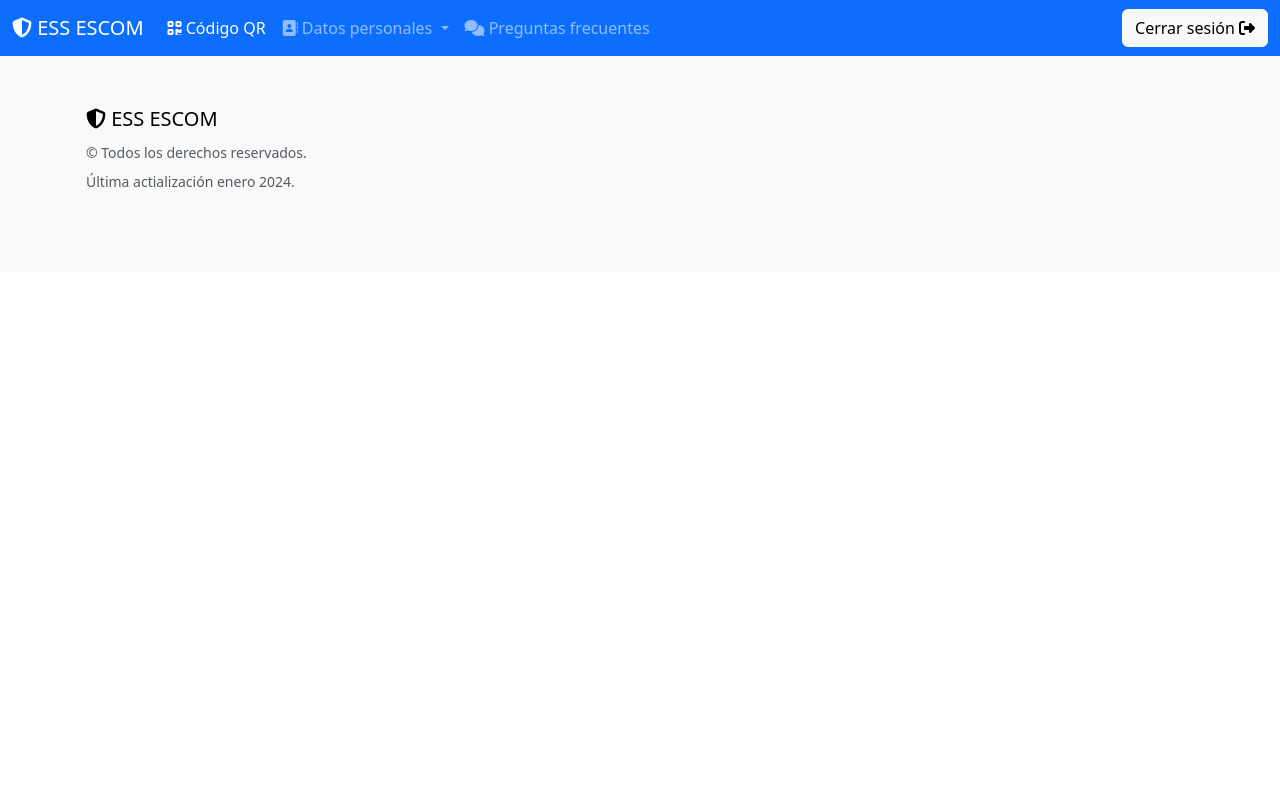
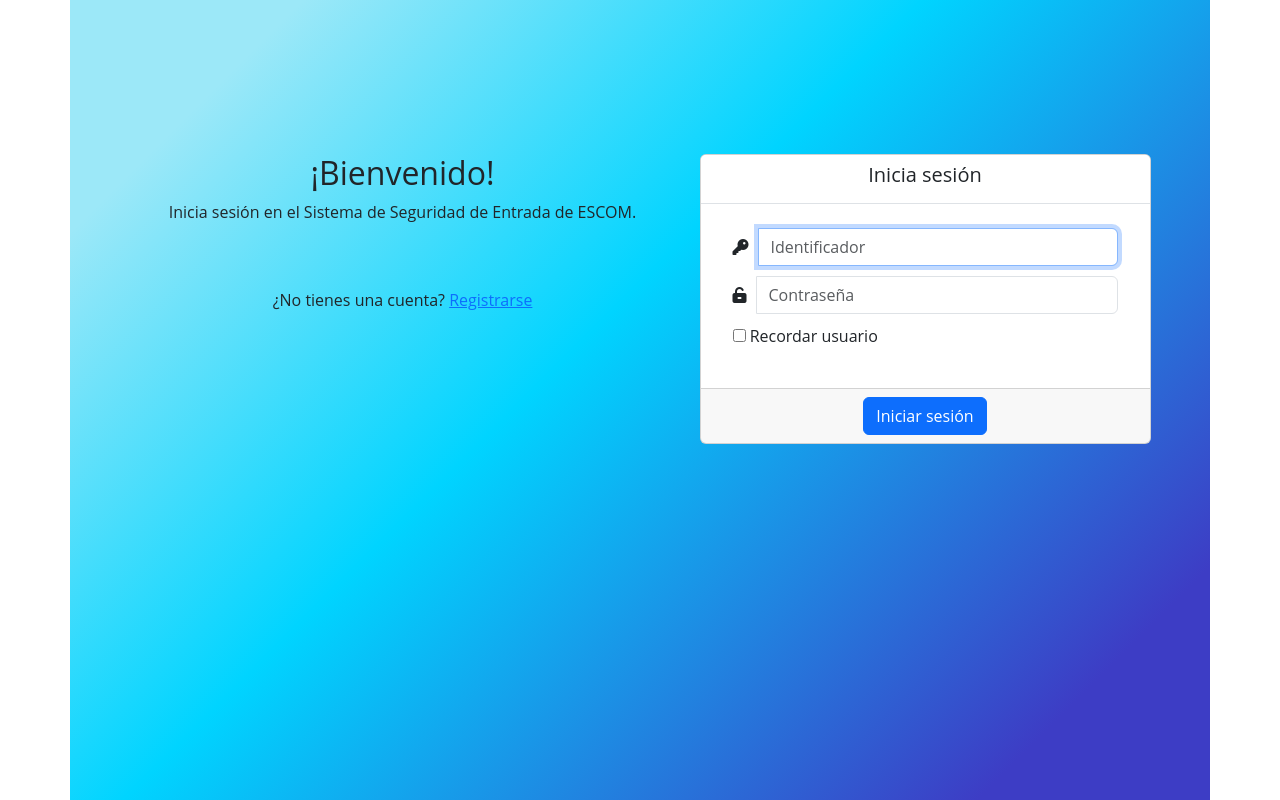
Before and after one commit to MonicaGonzalez30/Entry-security-system-4AM1, an Angular app in the folder Frontend/: page / in a window 1280 px wide. Built offline with nearby package versions, Linux system fonts and the light colour scheme.

Commit message:
Creación del login

```diff
--- a/Frontend/src/app/app.component.html
+++ b/Frontend/src/app/app.component.html
@@ -1,4 +1,5 @@
-<app-header></app-header>
+<!-- <app-header></app-header> -->
 
+<app-login></app-login>
 
-<app-footer></app-footer>
+<!-- <app-footer></app-footer> -->
--- a/Frontend/src/app/app.component.ts
+++ b/Frontend/src/app/app.component.ts
@@ -3,11 +3,12 @@ import { CommonModule } from '@angular/common';
 import { RouterOutlet } from '@angular/router';
 import { HeaderComponent } from './comun/header/header.component';
 import { FooterComponent } from './comun/footer/footer.component';
+import { LoginComponent } from './login/login.component';
 
 @Component({
   selector: 'app-root',
   standalone: true,
-  imports: [CommonModule, RouterOutlet, HeaderComponent, FooterComponent],
+  imports: [CommonModule, RouterOutlet, HeaderComponent, FooterComponent, LoginComponent],
   templateUrl: './app.component.html',
   styleUrl: './app.component.scss'
 })
--- /dev/null
+++ b/Frontend/src/app/login/login.component.html
@@ -0,0 +1,41 @@
+<div class="container">
+    <div class="row">
+        <div class="col-lg-6 col-md-6">
+            <div id="bienvenida">
+                <h2>¡Bienvenido!</h2>
+                <p>Inicia sesión en el Sistema de Seguridad de Entrada de ESCOM.</p> <br><br>
+                <p>¿No tienes una cuenta? <a href="#">Registrarse</a></p>
+            </div>
+        </div>
+        <div class="col-lg-5 col-md-5">
+            <div class="card">
+                <ul class="list-group list-group-flush">
+                  <li class="list-group-item"><h5>Inicia sesión</h5></li>
+                  <li class="list-group-item">
+                    <div class="card-body">
+                        <div class="input-group">
+                            <div class="input-group-prepend">
+                                <span><i class="fa-solid fa-key"></i></span>
+                            </div>
+                            <input id="identificador" class="form-control" placeholder="Identificador" type="text" pattern="[A-Z0-9]+" title="Ingrese un identificador válido (número de boleta o identificador asignado)" required autofocus>
+                        </div>
+                        <div class="input-group">
+                            <div class="input-group-prepend">
+                                <span><i class="fa-solid fa-unlock-keyhole"></i></span>
+                            </div>
+                            <input id="contra" class="form-control" placeholder="Contraseña" type="password" required>
+                        </div>
+                        <div class="checkbox mb-3">
+                            <label>
+                              <input type="checkbox" value="remember-me"> Recordar usuario
+                            </label>
+                          </div>
+                    </div>
+                </ul>
+                <div class="card-footer">
+                    <a href="#" class="btn btn-primary">Iniciar sesión</a>
+                </div>
+            </div>
+        </div>
+    </div>
+</div>
--- /dev/null
+++ b/Frontend/src/app/login/login.component.scss
@@ -0,0 +1,45 @@
+.container{
+    width: 100%;
+    height: 100%;
+    padding-top: 12%;
+    padding-bottom: 12%;
+
+    font-family: 'Open Sans', sans-serif;
+    background: rgb(156,232,248);
+    background: linear-gradient(135deg, rgba(156,232,248,1) 12%, rgba(0,212,255,1) 44%, rgba(61,61,197,1) 88%);
+}
+
+.row{
+    display: flex;
+    justify-content: center;
+    align-content: center;
+    flex-wrap: wrap;
+}
+
+#bienvenida{
+    text-align: center;
+    align-content: center;
+}
+
+.card{
+    width: 100%;
+    text-align: center;
+}
+
+.input-group{
+    display: flex;
+    justify-content: space-around;
+    flex-wrap: wrap;
+    margin-bottom: 10px;
+}
+
+.input-group-prepend{
+    display: flex;
+    align-items: center;
+    padding-right: 10px;
+}
+
+.checkbox{
+    display: flex;
+    justify-content: start;
+}
```
Also changed, not shown: Frontend/src/app/login/login.component.ts (added, +12 -0 lines), 1 other file (tests, documents, lock files or other folders).
